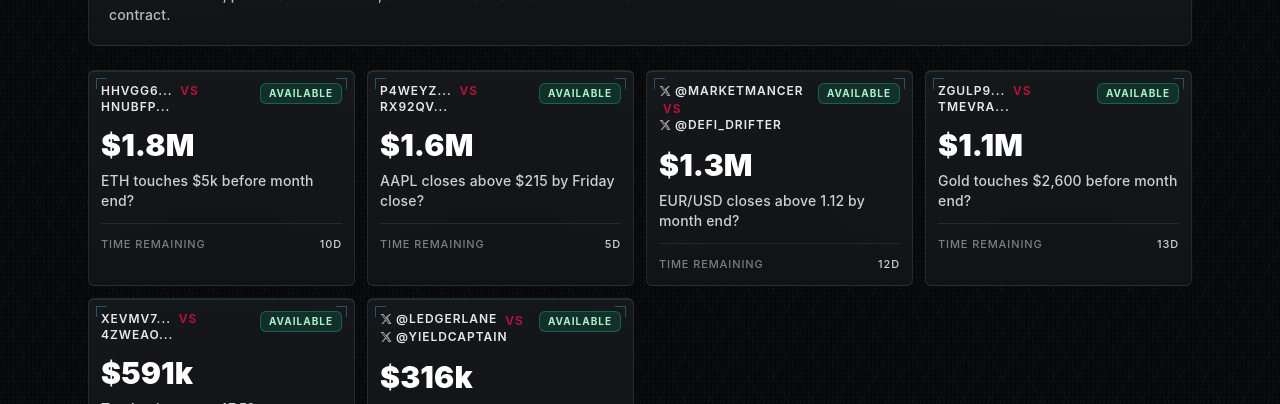
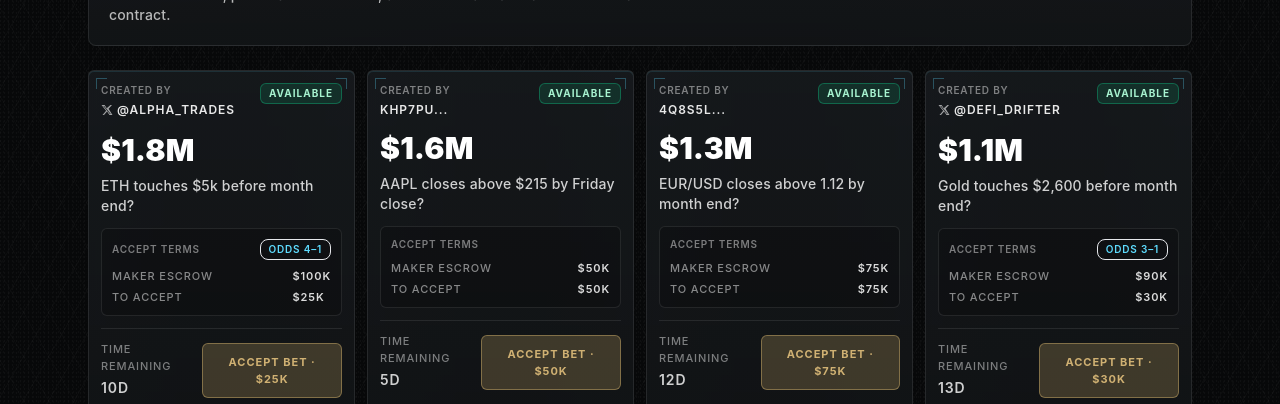
Before and after one commit to LiqFund/wannabet, a Next.js app: page / in a window 1280 px wide. Both pictures are taken after a click on the button "AVAILABLE". Shown: the part 396-800 px from the top of the page. Built offline with nearby package versions, Linux system fonts and the light colour scheme; no server answers.

Commit message:
Refine homepage AVAILABLE bet card terms and layout

```diff
--- a/app/page.tsx
+++ b/app/page.tsx
@@ -16,6 +16,10 @@
   amountUsd: number;
   timeRemainingLabel: string;
   status: BetStatus;
+  creator: { type: 'sol'; id: string } | { type: 'x'; handle: string };
+  makerStakeUsd?: number;
+  takerStakeUsd?: number;
+  oddsText?: string;
   participants?: { left: string; right: string };
 };
 
@@ -35,7 +39,8 @@
     title: 'BTC closes above $95k by Friday close?',
     amountUsd: 4200000,
     timeRemainingLabel: '1D',
-    status: 'LIVE'
+    status: 'LIVE',
+    creator: { type: 'x', handle: 'solking' }
   },
   {
     id: 'crypto-btc-touch',
@@ -44,7 +49,11 @@
     title: 'ETH touches $5k before month end?',
     amountUsd: 1800000,
     timeRemainingLabel: '10D',
-    status: 'AVAILABLE'
+    status: 'AVAILABLE',
+    creator: { type: 'x', handle: 'alpha_trades' },
+    makerStakeUsd: 100000,
+    takerStakeUsd: 25000,
+    oddsText: '4–1'
   },
   {
     id: 'equities-relative-performance',
@@ -53,7 +62,8 @@
     title: 'MSFT outperforms AMZN over 30 days?',
     amountUsd: 950000,
     timeRemainingLabel: '90D',
-    status: 'LIVE'
+    status: 'LIVE',
+    creator: { type: 'x', handle: 'nftwizard' }
   },
   {
     id: 'equities-aapl-threshold',
@@ -62,7 +72,10 @@
     title: 'AAPL closes above $215 by Friday close?',
     amountUsd: 1620000,
     timeRemainingLabel: '5D',
-    status: 'AVAILABLE'
+    status: 'AVAILABLE',
+    creator: { type: 'sol', id: 'KHP7PU4rY5xwNcdgQ8m2pN7UL4abEi9T7uQZ8eLmX3P' },
+    makerStakeUsd: 50000,
+    takerStakeUsd: 50000
   },
   {
     id: 'equities-nvda-touch',
@@ -71,7 +84,8 @@
     title: 'NVDA touches $155 before month end?',
     amountUsd: 1040000,
     timeRemainingLabel: '18D',
-    status: 'LIVE'
+    status: 'LIVE',
+    creator: { type: 'x', handle: 'chainmax' }
   },
   {
     id: 'finance-spx-threshold',
@@ -80,7 +94,8 @@
     title: 'WTI crude closes above $85 before quarter end?',
     amountUsd: 2700000,
     timeRemainingLabel: '24D',
-    status: 'LIVE'
+    status: 'LIVE',
+    creator: { type: 'sol', id: 'J3svMbcXxURx9pqd7nR4Kta4F7hGH5ekWqk3sX2U1yTZ' }
   },
   {
     id: 'finance-gold-touch',
@@ -89,7 +104,11 @@
     title: 'Gold touches $2,600 before month end?',
     amountUsd: 1100000,
     timeRemainingLabel: '13D',
-    status: 'AVAILABLE'
+    status: 'AVAILABLE',
+    creator: { type: 'x', handle: 'defi_drifter' },
+    makerStakeUsd: 90000,
+    takerStakeUsd: 30000,
+    oddsText: '3–1'
   },
   {
     id: 'commodities-silver-threshold',
@@ -98,7 +117,8 @@
     title: 'Silver closes above $34 by month end?',
     amountUsd: 740000,
     timeRemainingLabel: '14D',
-    status: 'LIVE'
+    status: 'LIVE',
+    creator: { type: 'x', handle: 'mintoracle' }
   },
   {
     id: 'fx-eurusd-threshold',
@@ -107,7 +127,10 @@
     title: 'EUR/USD closes above 1.12 by month end?',
     amountUsd: 1280000,
     timeRemainingLabel: '12D',
-    status: 'AVAILABLE'
+    status: 'AVAILABLE',
+    creator: { type: 'sol', id: '4q8S5LhK2pmvVwNzY1RtxJdA7mCFP9sQxH2bzrT6LnYu' },
+    makerStakeUsd: 75000,
+    takerStakeUsd: 75000
   },
   {
     id: 'fx-usdjpy-threshold',
@@ -116,7 +139,8 @@
     title: 'USD/JPY closes below 149 by Friday close?',
     amountUsd: 860000,
     timeRemainingLabel: '4D',
-    status: 'LIVE'
+    status: 'LIVE',
+    creator: { type: 'x', handle: 'blockrunner' }
   },
   {
     id: 'sports-chiefs-49ers-moneyline',
@@ -125,7 +149,8 @@
     title: 'Chiefs win vs 49ers?',
     amountUsd: 903000,
     timeRemainingLabel: '5D',
-    status: 'LIVE'
+    status: 'LIVE',
+    creator: { type: 'x', handle: 'satstacker' }
   },
   {
     id: 'sports-total-over-under',
@@ -134,7 +159,11 @@
     title: 'Total points over 47.5?',
     amountUsd: 591000,
     timeRemainingLabel: '9H',
-    status: 'AVAILABLE'
+    status: 'AVAILABLE',
+    creator: { type: 'x', handle: 'onchainpulse' },
+    makerStakeUsd: 20000,
+    takerStakeUsd: 10000,
+    oddsText: '2–1'
   },
   {
     id: 'sports-fight-ko-tko',
@@ -143,7 +172,10 @@
     title: 'Fighter A wins by KO/TKO?',
     amountUsd: 316000,
     timeRemainingLabel: '3D',
-    status: 'AVAILABLE'
+    status: 'AVAILABLE',
+    creator: { type: 'sol', id: '7nLeP3gHtKQ9xUaM2vcDfR8yW5sBjLp1Tz6mNdF4CrXe' },
+    makerStakeUsd: 25000,
+    takerStakeUsd: 25000
   }
 ];
 
@@ -186,6 +218,10 @@
 
 function getRandomParticipant(): ParticipantType {
   return Math.random() < 0.5 ? 'sol' : 'x';
+}
+
+function shortenSolAddress(id: string): string {
+  return `${id.slice(0, 6)}...`;
 }
 
 function formatUsdCompact(amountUsd: number): string {
@@ -337,6 +373,22 @@
         {displayedMarketCards.map(({ bet, participantType, left, right }) => (
           <article key={bet.id} className="hud-card rounded-md border border-white/10 bg-panel p-3">
             <div className="flex items-start justify-between gap-2">
+              <div className="space-y-1">
+                {bet.status === 'AVAILABLE' ? (
+                  <>
+                    <p className="text-[10px] font-semibold uppercase tracking-[0.08em] text-white/45">Created by</p>
+                    <p className="text-xs font-semibold uppercase tracking-[0.08em] text-white/90">
+                      {bet.creator.type === 'x' ? (
+                        <span className="inline-flex items-center gap-1 align-baseline">
+                          <XIcon />
+                          <span>@{bet.creator.handle}</span>
+                        </span>
+                      ) : (
+                        shortenSolAddress(bet.creator.id)
+                      )}
+                    </p>
+                  </>
+                ) : (
                   <p className="text-xs font-semibold uppercase tracking-[0.08em] text-white/90">
                     {participantType === 'sol' ? (
                       <>
@@ -356,6 +408,8 @@
                       </>
                     )}
                   </p>
+                )}
+              </div>
               <span
                 className={`rounded-md px-2 py-0.5 text-[10px] font-bold uppercase tracking-[0.1em] ${
                   bet.status === 'LIVE'
@@ -369,11 +423,47 @@
 
             <p className="mt-3 text-3xl font-black text-white">{formatUsdCompact(bet.amountUsd)}</p>
             <p className="mt-2 line-clamp-2 text-sm text-white/80">{bet.title}</p>
+            {bet.status === 'AVAILABLE' && (
+              <div className="mt-3 rounded-md border border-white/10 bg-black/20 p-2.5">
+                <div className="mb-2 flex items-center justify-between gap-2">
+                  <p className="text-[10px] font-semibold uppercase tracking-[0.08em] text-white/45">Accept terms</p>
+                  {bet.oddsText && (
+                    <span className="rounded-full border border-cyan/35 bg-cyan/10 px-2 py-0.5 text-[10px] font-semibold uppercase tracking-[0.08em] text-cyan">
+                      Odds {bet.oddsText}
+                    </span>
+                  )}
+                </div>
+                <div className="grid grid-cols-[1fr_auto] gap-y-1 text-[11px] uppercase tracking-[0.08em]">
+                  <p className="text-white/50">Maker escrow</p>
+                  <p className="font-semibold text-white/85">{formatUsdCompact(bet.makerStakeUsd ?? bet.amountUsd)}</p>
+                  <p className="text-white/50">To accept</p>
+                  <p className="font-semibold text-white/85">{formatUsdCompact(bet.takerStakeUsd ?? bet.makerStakeUsd ?? bet.amountUsd)}</p>
+                </div>
+              </div>
+            )}
             <div className="mt-3 border-t border-white/10" />
+            {bet.status === 'AVAILABLE' ? (
+              <div className="mt-3 flex items-end justify-between gap-3">
+                <div className="text-[11px] uppercase tracking-[0.08em]">
+                  <p className="text-white/45">Time remaining</p>
+                  <p className="mt-1 text-sm font-semibold text-white/80">{bet.timeRemainingLabel}</p>
+                </div>
+                <button
+                  type="button"
+                  onClick={() => {
+                    window.alert('Accept flow coming soon');
+                  }}
+                  className="rounded-md border border-neon/50 bg-neon/25 px-4 py-2.5 text-[11px] font-bold uppercase tracking-[0.09em] text-neon transition hover:bg-neon/35"
+                >
+                  ACCEPT BET · {formatUsdCompact(bet.takerStakeUsd ?? bet.makerStakeUsd ?? bet.amountUsd)}
+                </button>
+              </div>
+            ) : (
               <div className="mt-3 flex items-center justify-between text-[11px] uppercase tracking-[0.08em]">
                 <p className="text-white/45">Time remaining</p>
                 <p className="text-white/80">{bet.timeRemainingLabel}</p>
               </div>
+            )}
           </article>
         ))}
       </section>
```
Lines whose indentation alone changed are shown as unchanged.
